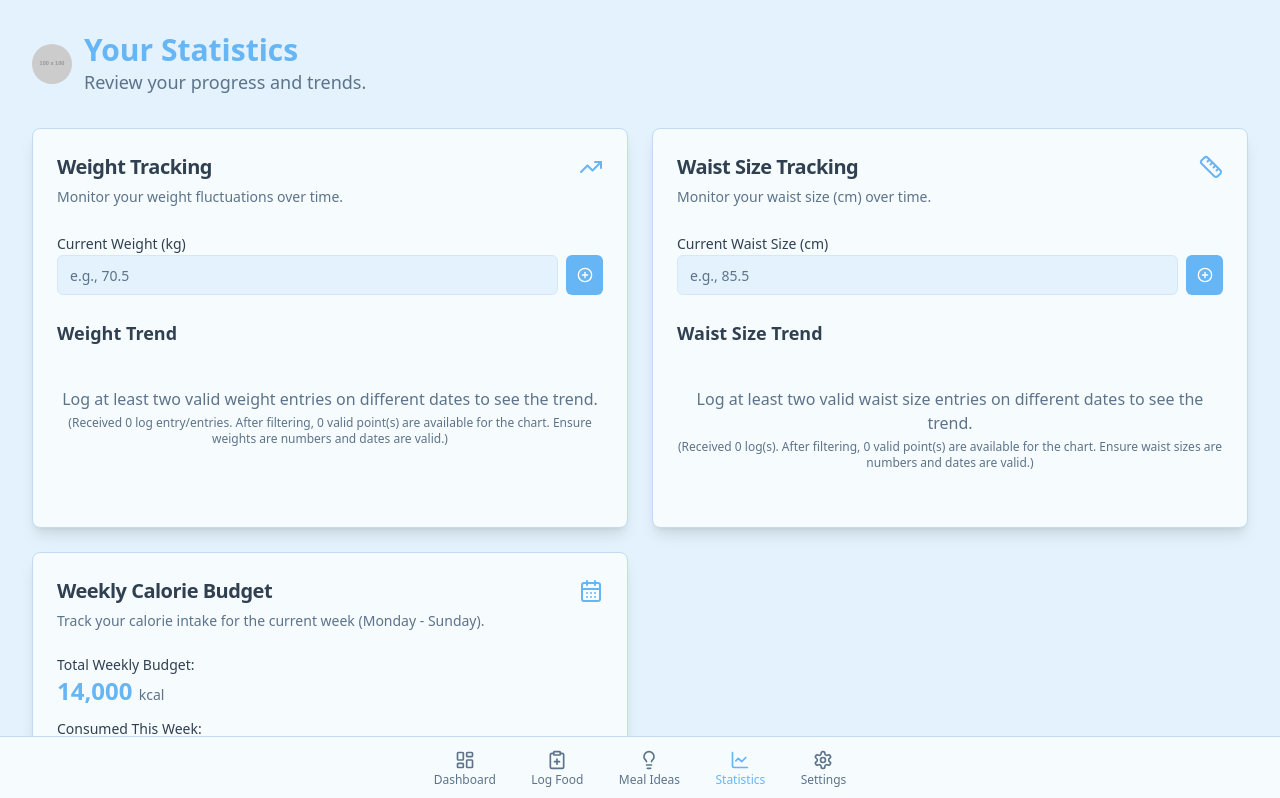
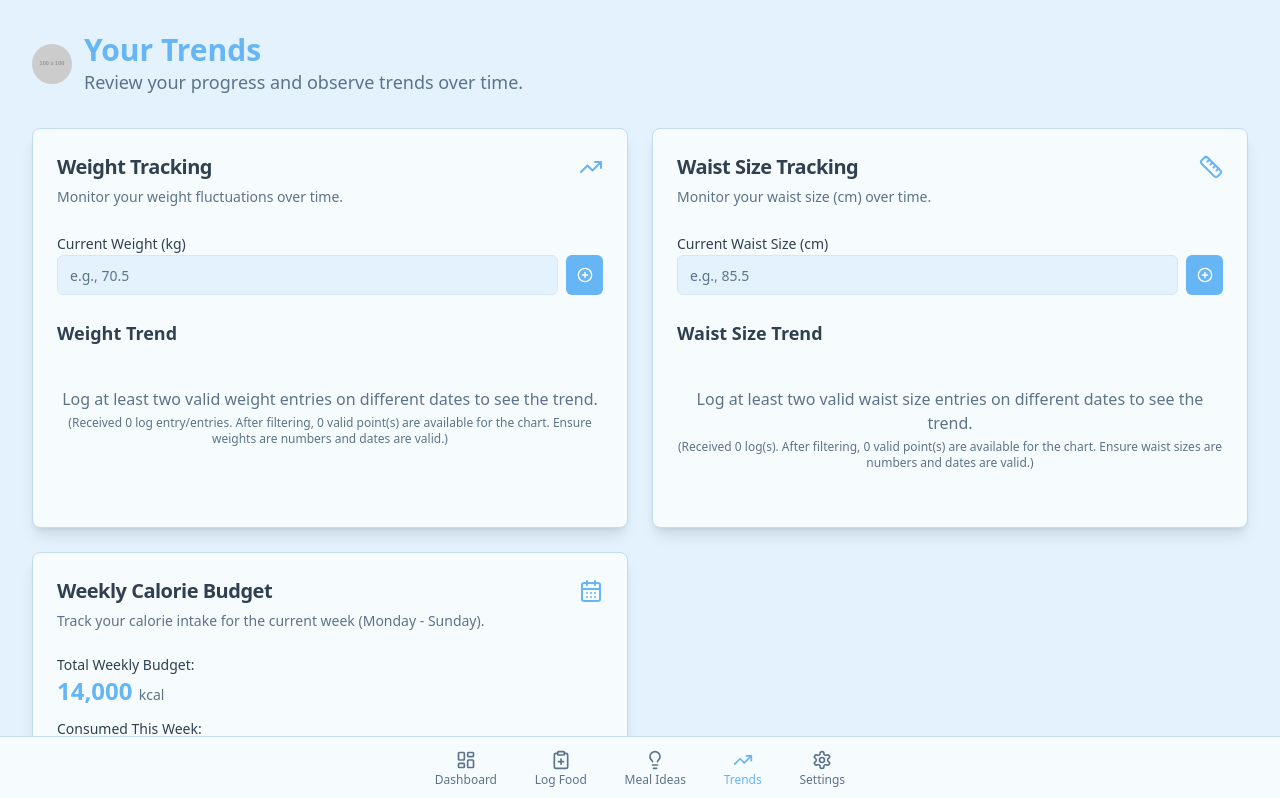
Before and after one commit to AyoubAoune/MyHealthCompanion, a Next.js app: page /stats in a window 1280 px wide. Shown: the top 798 px of the page. Built offline with nearby package versions, Linux system fonts and the light colour scheme.

Commit message:
can we rename Statistics page into trends.. it suits better

```diff
--- a/src/app/stats/page.tsx
+++ b/src/app/stats/page.tsx
@@ -42,8 +42,8 @@ export default function StatsPage() {
            <AvatarFallback>{userSettings.name.substring(0, 2).toUpperCase()}</AvatarFallback>
         </Avatar>
         <div>
-          <h1 className="text-2xl md:text-3xl font-bold text-primary">Your Statistics</h1>
-          <p className="text-md md:text-lg text-muted-foreground">Review your progress and trends.</p>
+          <h1 className="text-2xl md:text-3xl font-bold text-primary">Your Trends</h1>
+          <p className="text-md md:text-lg text-muted-foreground">Review your progress and observe trends over time.</p>
         </div>
       </header>
 
--- a/src/components/app/my-health-companion/BottomNavigationBar.tsx
+++ b/src/components/app/my-health-companion/BottomNavigationBar.tsx
@@ -3,15 +3,15 @@
 
 import Link from 'next/link';
 import { usePathname } from 'next/navigation';
-import { LayoutDashboard, ClipboardPlus, Lightbulb, LineChart, Settings } from 'lucide-react'; // Added Settings icon
+import { LayoutDashboard, ClipboardPlus, Lightbulb, TrendingUp, Settings } from 'lucide-react'; // Changed LineChart to TrendingUp for better fit
 import { cn } from '@/lib/utils';
 
 const navItems = [
   { href: '/', label: 'Dashboard', icon: LayoutDashboard },
   { href: '/log', label: 'Log Food', icon: ClipboardPlus },
   { href: '/ideas', label: 'Meal Ideas', icon: Lightbulb },
-  { href: '/stats', label: 'Statistics', icon: LineChart },
-  { href: '/settings', label: 'Settings', icon: Settings }, // Added Settings item
+  { href: '/stats', label: 'Trends', icon: TrendingUp }, // Changed label and icon
+  { href: '/settings', label: 'Settings', icon: Settings },
 ];
 
 export function BottomNavigationBar() {
```
